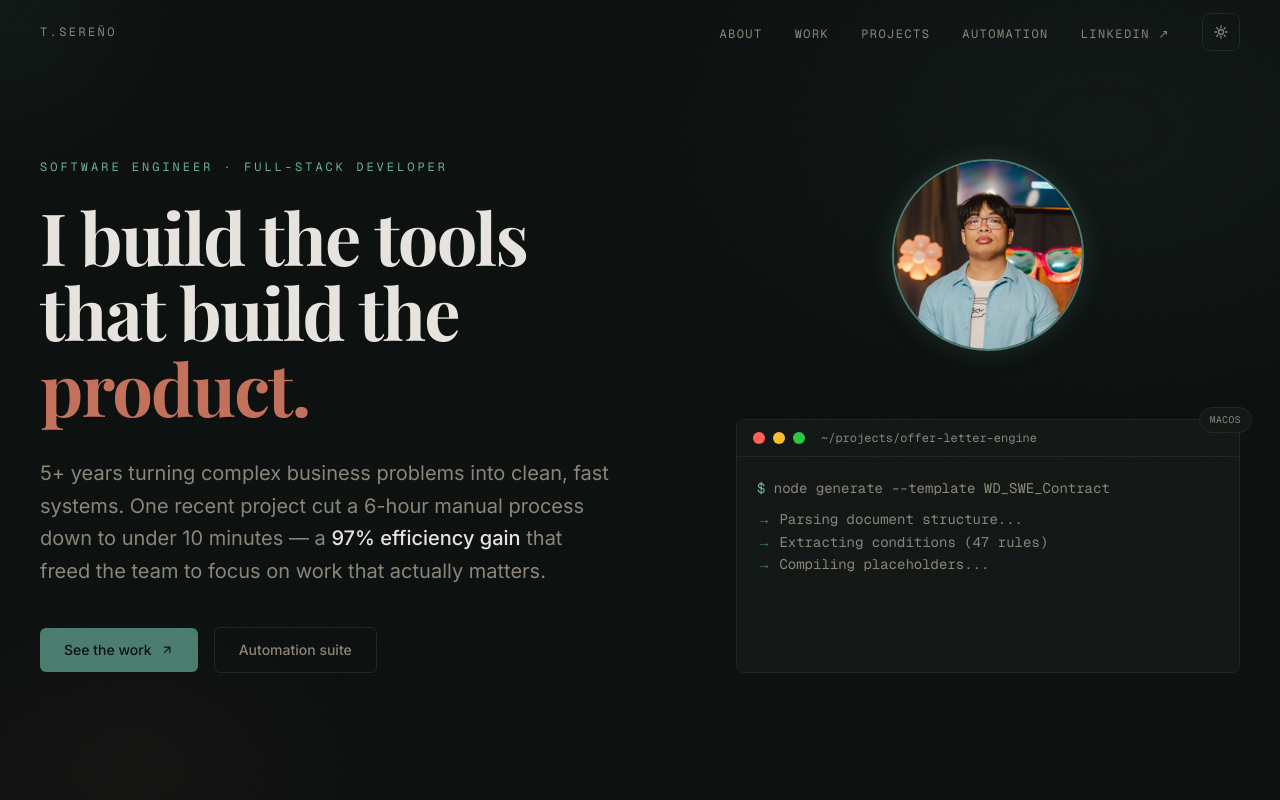
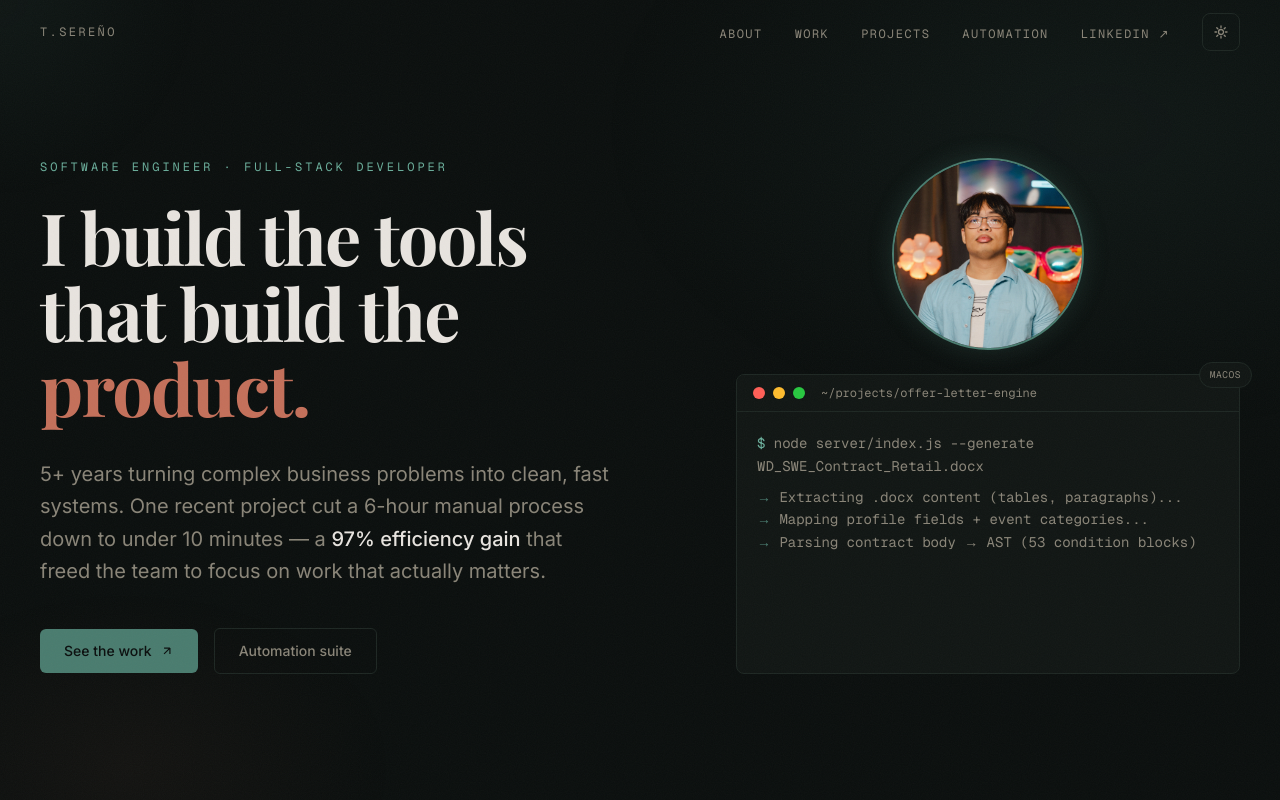
Before and after one commit to mangfredo/portfolio, a Next.js app: page / in a window 1280 px wide. Shown: the top 800 px of the page. Built offline with nearby package versions, Linux system fonts and the light colour scheme; a web font is replaced by a local one.

Commit message:
matched terminal commands based on the actual tool process

```diff
--- a/src/components/Terminal.tsx
+++ b/src/components/Terminal.tsx
@@ -113,16 +113,17 @@ const themes = [
   },
 ];
 
-const COMMAND_TEXT = "node generate --template WD_SWE_Contract";
+const COMMAND_TEXT = "node server/index.js --generate WD_SWE_Contract_Retail.docx";
 
 const outputLines = [
-  { arrow: true, text: "Parsing document structure...", delay: 2800 },
-  { arrow: true, text: "Extracting conditions (47 rules)", delay: 2400 },
-  { arrow: true, text: "Compiling placeholders...", delay: 1200 },
-  { arrow: true, text: "Validating output against schema", delay: 1800 },
+  { arrow: true, text: "Extracting .docx content (tables, paragraphs)...", delay: 1800 },
+  { arrow: true, text: "Mapping profile fields + event categories...", delay: 1400 },
+  { arrow: true, text: "Parsing contract body → AST (53 condition blocks)", delay: 2200 },
+  { arrow: true, text: "Compiling placeholders + rendering to JS...", delay: 1200 },
+  { arrow: true, text: "Validating output against schema...", delay: 1600 },
 ];
 
-const SUCCESS_TEXT = "✓ Generated production-ready JS in 8.2s";
+const SUCCESS_TEXT = "✓ Generated WD_SWE_Contract_Retail.js in 8.2s";
 
 // Phases: idle -> typing -> output -> done
 type Phase = "idle" | "typing" | "output" | "done";
```
